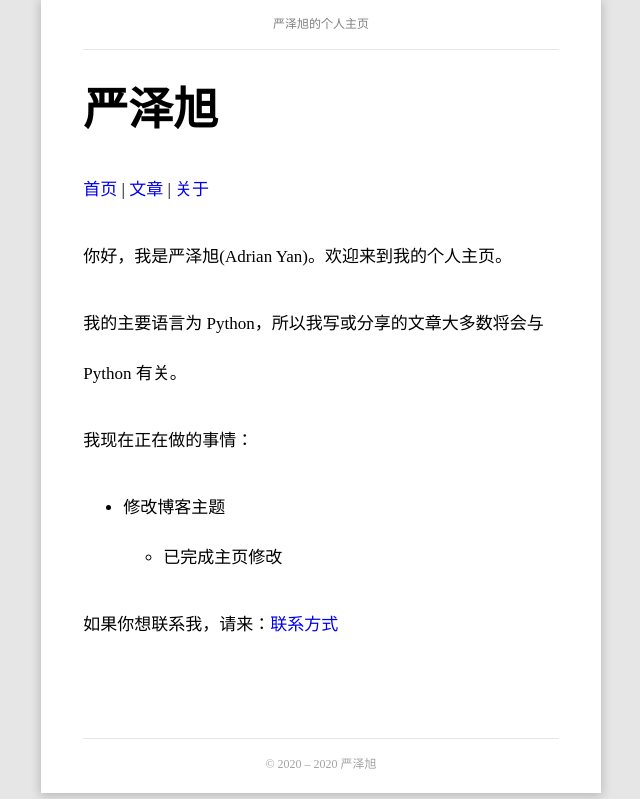
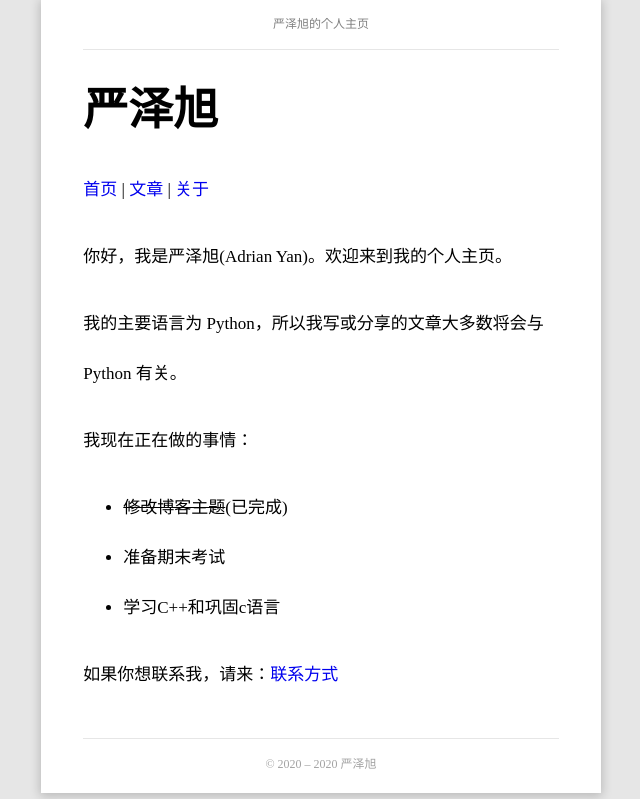
Before and after one commit to cuoxin/blog, a Flask app: page / in a window 1280 px wide. Shown: the part 39-838 px from the top of the page, without its empty margins (319-959 px from the left). Run offline with Flask 2, Linux system fonts and the light colour scheme.

Commit message:
修改了主页信息

```diff
--- a/flaskr/templates/backstage.html
+++ b/flaskr/templates/backstage.html
@@ -1,7 +1,7 @@
 {% extends 'base.html' %}
 
 {% block content %}
-<div class="main">
+<div class="main" style="font-size: 2rem;">
     <hr />
     <form method="POST" enctype=multipart/form-data action="/backstage_md_file/" name="md_file">
         <h3>文件</h3>
--- a/flaskr/templates/contact.html
+++ b/flaskr/templates/contact.html
@@ -2,10 +2,10 @@
 
 {% block talk %}
 
-<p>你可以选择以下方式联系我：</p>
+<p>你可以选择通过以下方式联系我：</p>
 <ul>
     <li>QQ: 1984332305</li>
-    <li>微信: (QQ号可以搜到我)</li>
+    <li>微信: Adrian--Yan</li>
     <li>邮箱: yanzexu_adrian@qq.com</li>
 </ul>
 
--- a/flaskr/templates/error/404.html
+++ b/flaskr/templates/error/404.html
@@ -1,7 +1,5 @@
 {% extends 'base.html' %}
 
 {% block content %}
-<div class="main">
-    <p>你好，网页丢失了，请检查一下网址吧</p>
-</div>
+    <p style="font-size: 2rem;">你好，网页丢失了，请检查一下网址吧</p>
 {% endblock %}
--- a/flaskr/templates/error/500.html
+++ b/flaskr/templates/error/500.html
@@ -1,7 +1,5 @@
 {% extends 'base.html' %}
 
 {% block content %}
-<div class="main">
-    <p>你好，服务器暂时无法回应你的请求，请换一种方式吧</p>
-</div>
+    <p style="font-size: 2rem;">你好，服务器暂时无法回应你的请求，请换一种方式吧</p>
 {% endblock %}
--- a/flaskr/templates/home.html
+++ b/flaskr/templates/home.html
@@ -34,9 +34,10 @@
                         <p>我的主要语言为 Python，所以我写或分享的文章大多数将会与 Python 有关。</p>
                         <p>我现在正在做的事情：</p>
                             <ul>
-                                <li>修改博客主题</li>
+                                <li><s>修改博客主题</s>(已完成)</li>
+                                <li>准备期末考试</li>
+                                <li>学习C++和巩固c语言</li>
                                 <ul>
-                                    <li>已完成主页修改</li>
                                 </ul>
                             </ul>
                         <p>如果你想联系我，请来：<a href="{{ url_for('contact') }}">联系方式</a></p>
--- a/flaskr/templates/login.html
+++ b/flaskr/templates/login.html
@@ -8,11 +8,6 @@
     </head>
     <body style="background-color: rgb(12, 149, 151);">
         <div class="all">
-            <div class="head">
-                <a href="{{ url_for('backstage') }}"><img src="{{ url_for('static', filename='img/head.jpg') }}"></a>
-                <p>Adrian_Yan</p>
-            </div>
-
             <div class="interduce">
                 <form method="POST" action="/checkpassword/" name="password">
                     <p class="password">
```
